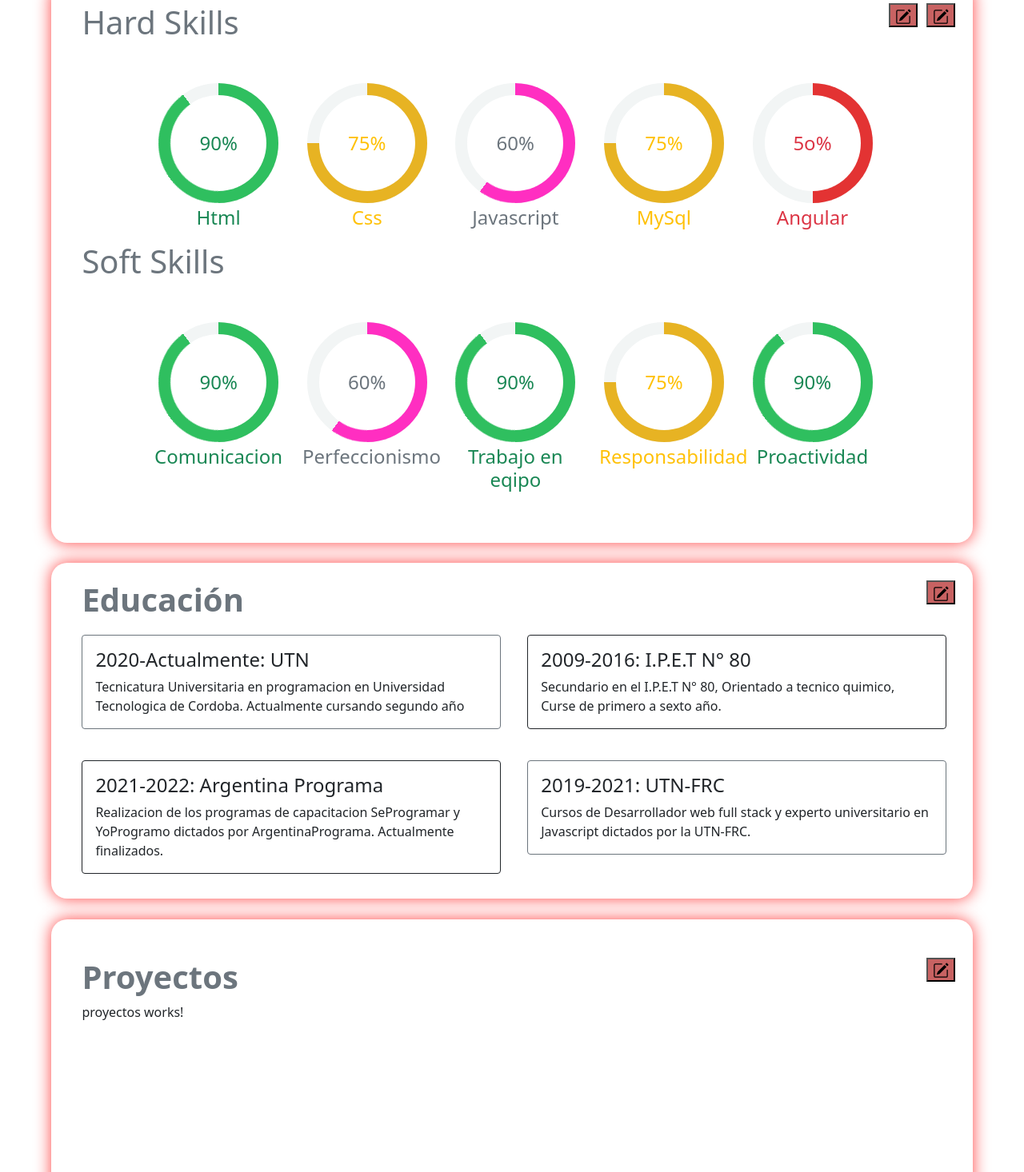
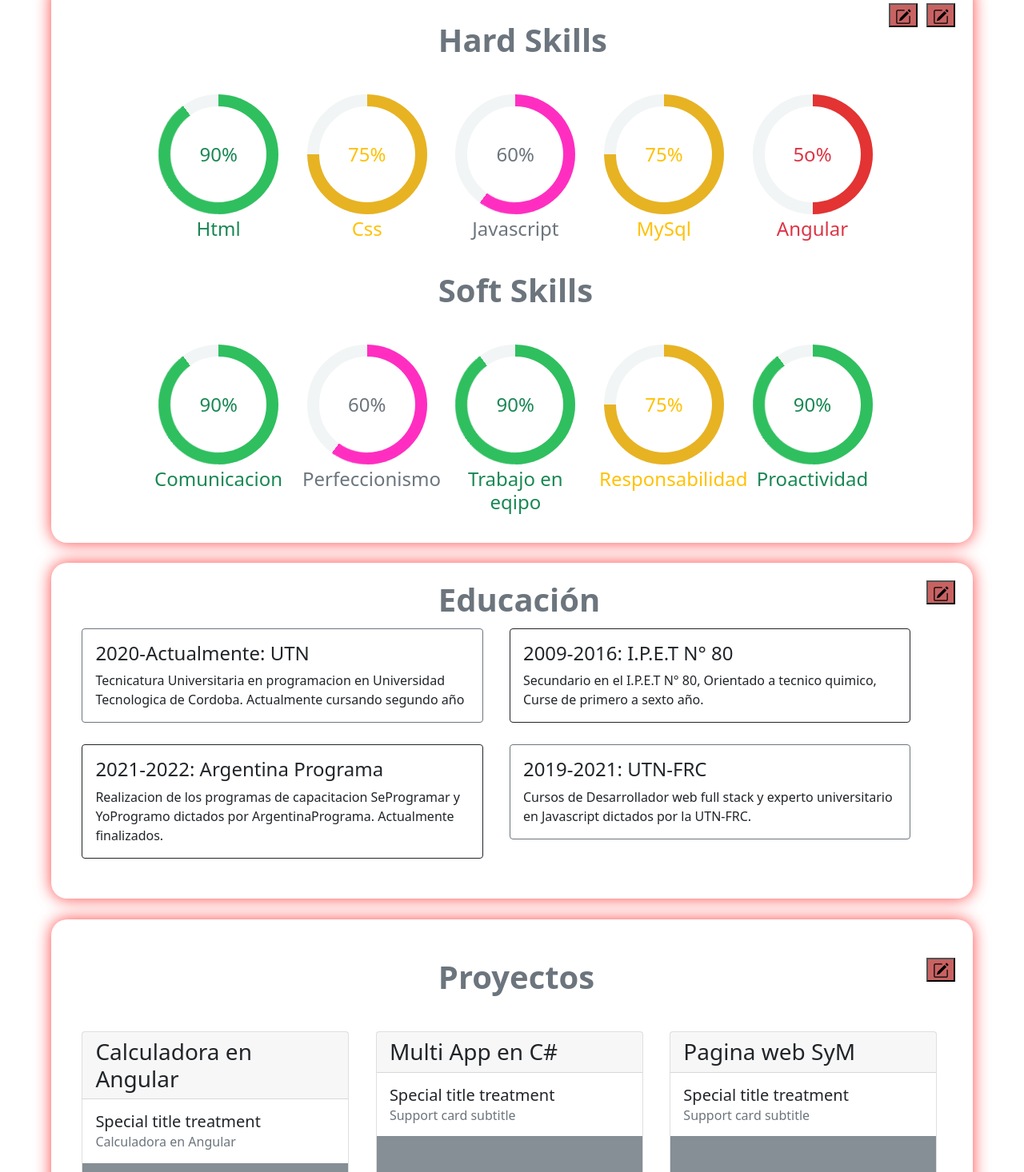
Before and after one commit to BrunoMalta98/PortafolioFrontEnd, an Angular app: page / in a window 1280 px wide. Shown: the part 1334-2800 px from the top of the page at 80% size. Built offline with nearby package versions, Linux system fonts and the light colour scheme.

Commit message:
version 3.0

```diff
--- a/src/app/acerca-de/acerca-de.component.css
+++ b/src/app/acerca-de/acerca-de.component.css
@@ -14,7 +14,7 @@
 }
 
 h1{
-
+    margin:auto;
     padding-top: 2%;
     font-size: 40px;
     font-weight: bold;
--- a/src/app/educacion/educacion.component.css
+++ b/src/app/educacion/educacion.component.css
@@ -1,4 +1,5 @@
 .containerEducacion{
+
 
 padding-left: 3%;
 margin-left: 5%;
@@ -14,7 +15,7 @@ border-radius: 20px;
 }
 
 h1{
-
+    margin:auto;
     padding-top: 2%;
     font-size: 40px;
     font-weight: bold;
--- a/src/app/educacion/educacion.component.html
+++ b/src/app/educacion/educacion.component.html
@@ -6,22 +6,21 @@
   </svg></button>
 
 <h1 class="text-secondary">Educación</h1>
-    <div class="card border-secondary mb-3" style="max-width: 47%;float: left;margin-top:1%;">
-
-        <div class="card-body">
-          <h4 class="card-title">2020-Actualmente: UTN</h4>
+    <div class="card border-secondary mb-3" style="max-width: 45%;float: left;margin-top:1%;">
+        <div class="card-body" >
+          <h4 class="card-title" >2020-Actualmente: UTN</h4>
           <p class="card-text">Tecnicatura Universitaria en programacion en Universidad Tecnologica de Cordoba. Actualmente cursando segundo año</p>
         </div>
       </div>
 
-      <div class="card border-dark mb-3" style="max-width: 47%;float: right;margin-right:3%;margin-top:1%;">
+      <div class="card border-dark mb-3" style="max-width: 45%;float: left;margin-left:3%;margin-top:1%;">
 
         <div class="card-body">
           <h4 class="card-title">2009-2016: I.P.E.T N° 80</h4>
           <p class="card-text">Secundario en el I.P.E.T N° 80, Orientado a tecnico quimico, Curse de primero a sexto año.</p>
         </div>
       </div>
-      <div class="card border-dark mb-3" style="max-width: 47%;float: left;margin-top:2%;">
+      <div class="card border-dark mb-3" style="max-width: 45%;float: left;margin-top:1%;">
 
         <div class="card-body">
           <h4 class="card-title">2021-2022: Argentina Programa</h4>
@@ -29,7 +28,7 @@
         </div>
       </div>
 
-      <div class="card border-secondary mb-3" style="max-width: 47%;float: right;margin-right:3%;margin-top:2%;">
+      <div class="card border-secondary mb-3" style="max-width: 45%;float: left;margin-left:3%;margin-top:1%">
 
         <div class="card-body">
           <h4 class="card-title">2019-2021: UTN-FRC</h4>
--- a/src/app/experiencia/experiencia.component.css
+++ b/src/app/experiencia/experiencia.component.css
@@ -5,6 +5,7 @@
     margin-top: 2%;
     width: 90%;
     height: 440px;
+    max-height: 100%;
     background-color:rgba(0, 0, 0, 0);
     box-shadow: 0 0 20px rgb(255, 68, 68);
     /*box-shadow: 0 0 20px #4f9;*/
@@ -14,7 +15,8 @@
     }
 
     h1{
-
+        margin:auto;
+        margin-bottom: 1%;
         padding-top: 2%;
         font-size: 40px;
         font-weight: bold;
--- a/src/app/experiencia/experiencia.component.html
+++ b/src/app/experiencia/experiencia.component.html
@@ -8,7 +8,10 @@
   <h1 class="text-secondary">Experiencia</h1>
 
   <div class="card border-secondary mb-3" style="width: 90%;float: left;margin-top:1%;">
-
+    <button class="btn-edicion" style="max-width: 5%; float: right;margin-left: 95%;"  hidden="true"><svg xmlns="http://www.w3.org/2000/svg" width="20" height="20" fill="currentColor" class="bi bi-pencil-square" viewBox="0 0 16 16">
+      <path d="M15.502 1.94a.5.5 0 0 1 0 .706L14.459 3.69l-2-2L13.502.646a.5.5 0 0 1 .707 0l1.293 1.293zm-1.75 2.456-2-2L4.939 9.21a.5.5 0 0 0-.121.196l-.805 2.414a.25.25 0 0 0 .316.316l2.414-.805a.5.5 0 0 0 .196-.12l6.813-6.814z"/>
+      <path fill-rule="evenodd" d="M1 13.5A1.5 1.5 0 0 0 2.5 15h11a1.5 1.5 0 0 0 1.5-1.5v-6a.5.5 0 0 0-1 0v6a.5.5 0 0 1-.5.5h-11a.5.5 0 0 1-.5-.5v-11a.5.5 0 0 1 .5-.5H9a.5.5 0 0 0 0-1H2.5A1.5 1.5 0 0 0 1 2.5v11z"/>
+    </svg></button>
     <div class="card-header">2018 - Actualmente</div>
     <div class="card-body">
       <h4 class="card-title">Dessarrollo y mantenimiento de pagina web para SyM</h4>
@@ -17,6 +20,10 @@
   </div>
 
   <div class="card border-dark mb-3" style="width: 90%;float: left;margin-top:1%;">
+    <button class="btn-edicion" style="max-width: 5%; float: right;margin-left: 95%;" hidden="true"><svg xmlns="http://www.w3.org/2000/svg" width="20" height="20" fill="currentColor" class="bi bi-pencil-square" viewBox="0 0 16 16">
+      <path d="M15.502 1.94a.5.5 0 0 1 0 .706L14.459 3.69l-2-2L13.502.646a.5.5 0 0 1 .707 0l1.293 1.293zm-1.75 2.456-2-2L4.939 9.21a.5.5 0 0 0-.121.196l-.805 2.414a.25.25 0 0 0 .316.316l2.414-.805a.5.5 0 0 0 .196-.12l6.813-6.814z"/>
+      <path fill-rule="evenodd" d="M1 13.5A1.5 1.5 0 0 0 2.5 15h11a1.5 1.5 0 0 0 1.5-1.5v-6a.5.5 0 0 0-1 0v6a.5.5 0 0 1-.5.5h-11a.5.5 0 0 1-.5-.5v-11a.5.5 0 0 1 .5-.5H9a.5.5 0 0 0 0-1H2.5A1.5 1.5 0 0 0 1 2.5v11z"/>
+    </svg></button>
         <div class="card-header">2022 - Actualmente</div>
           <div class="card-body">
             <h4 class="card-title">Encargado Cine Berrotaran</h4>
--- a/src/app/habilidades/habilidades.component.css
+++ b/src/app/habilidades/habilidades.component.css
@@ -10,6 +10,15 @@
     border-radius: 20px;
 }
 
+h1{
+    margin:auto;
+    padding-top: 2%;
+    font-size: 40px;
+    font-weight: bold;
+    width:20%;
+
+
+}
 .btn-edicion{
     float: right;
     margin-right:2%;
--- a/src/app/proyectos/proyectos.component.css
+++ b/src/app/proyectos/proyectos.component.css
@@ -1,6 +1,6 @@
 .skills{
     background-color: rgba(0, 0, 0, 0);
-    height:700px;
+    height:650px;
     width: 90%;
     margin-top: 2%;
     margin-left: 5%;
@@ -12,6 +12,7 @@
 
 h1{
 
+    margin:auto;
     padding-top: 2%;
     font-size: 40px;
     font-weight: bold;
--- a/src/app/proyectos/proyectos.component.html
+++ b/src/app/proyectos/proyectos.component.html
@@ -7,8 +7,63 @@
 
     <h1 class="text-secondary">Proyectos</h1>
 
-    <p>proyectos works!</p>
+    <div class="card mb-3" style="max-width: 30%;float: left;margin-right:3%;margin-top: 4%;">
+      <button class="btn-edicion" style="max-width: 10%; float: right;margin-left: 90%;" hidden="true"><svg xmlns="http://www.w3.org/2000/svg" width="20" height="20" fill="currentColor" class="bi bi-pencil-square" viewBox="0 0 16 16">
+        <path d="M15.502 1.94a.5.5 0 0 1 0 .706L14.459 3.69l-2-2L13.502.646a.5.5 0 0 1 .707 0l1.293 1.293zm-1.75 2.456-2-2L4.939 9.21a.5.5 0 0 0-.121.196l-.805 2.414a.25.25 0 0 0 .316.316l2.414-.805a.5.5 0 0 0 .196-.12l6.813-6.814z"/>
+        <path fill-rule="evenodd" d="M1 13.5A1.5 1.5 0 0 0 2.5 15h11a1.5 1.5 0 0 0 1.5-1.5v-6a.5.5 0 0 0-1 0v6a.5.5 0 0 1-.5.5h-11a.5.5 0 0 1-.5-.5v-11a.5.5 0 0 1 .5-.5H9a.5.5 0 0 0 0-1H2.5A1.5 1.5 0 0 0 1 2.5v11z"/>
+      </svg></button>
+      <h3 class="card-header" >Calculadora en Angular</h3>
+      <div class="card-body">
+        <h5 class="card-title">Special title treatment</h5>
+        <h6 class="card-subtitle text-muted">Calculadora en Angular</h6>
+      </div>
+      <svg xmlns="http://www.w3.org/2000/svg" class="d-block user-select-none" width="100%" height="200" aria-label="Placeholder: Image cap" focusable="false" role="img" preserveAspectRatio="xMidYMid slice" viewBox="0 0 318 180" style="font-size:1.125rem;text-anchor:middle">
+        <rect width="100%" height="100%" fill="#868e96"></rect>
+        <text x="50%" y="50%" fill="#dee2e6" dy=".3em">Image cap</text>
+      </svg>
+      <div class="card-body">
+        <p class="card-text">Some quick example text to build on the card title and make up the bulk of the card's content.</p>
+      </div>
+    </div>
 
+    <div class="card mb-3" style="max-width: 30%; float:left;margin-right:3%;margin-top: 4%;">
+      <button class="btn-edicion" style="max-width: 10%; float: right;margin-left: 90%;" hidden="true"><svg xmlns="http://www.w3.org/2000/svg" width="20" height="20" fill="currentColor" class="bi bi-pencil-square" viewBox="0 0 16 16">
+        <path d="M15.502 1.94a.5.5 0 0 1 0 .706L14.459 3.69l-2-2L13.502.646a.5.5 0 0 1 .707 0l1.293 1.293zm-1.75 2.456-2-2L4.939 9.21a.5.5 0 0 0-.121.196l-.805 2.414a.25.25 0 0 0 .316.316l2.414-.805a.5.5 0 0 0 .196-.12l6.813-6.814z"/>
+        <path fill-rule="evenodd" d="M1 13.5A1.5 1.5 0 0 0 2.5 15h11a1.5 1.5 0 0 0 1.5-1.5v-6a.5.5 0 0 0-1 0v6a.5.5 0 0 1-.5.5h-11a.5.5 0 0 1-.5-.5v-11a.5.5 0 0 1 .5-.5H9a.5.5 0 0 0 0-1H2.5A1.5 1.5 0 0 0 1 2.5v11z"/>
+      </svg></button>
+      <h3 class="card-header">Multi App en C#</h3>
+      <div class="card-body">
+        <h5 class="card-title">Special title treatment</h5>
+        <h6 class="card-subtitle text-muted">Support card subtitle</h6>
+      </div>
+      <svg xmlns="http://www.w3.org/2000/svg" class="d-block user-select-none" width="100%" height="200" aria-label="Placeholder: Image cap" focusable="false" role="img" preserveAspectRatio="xMidYMid slice" viewBox="0 0 318 180" style="font-size:1.125rem;text-anchor:middle">
+        <rect width="100%" height="100%" fill="#868e96"></rect>
+        <text x="50%" y="50%" fill="#dee2e6" dy=".3em">Image cap</text>
+      </svg>
+      <div class="card-body">
+        <p class="card-text">Some quick example text to build on the card title and make up the bulk of the card's content.</p>
+      </div>
+    </div>
+
+    <div class="card mb-3" style="max-width: 30%; float: left;margin-top: 4%; ">
+
+      <button class="btn-edicion" style="max-width: 10%; float: right;margin-left: 90%;" hidden="true"><svg xmlns="http://www.w3.org/2000/svg" width="20" height="20" fill="currentColor" class="bi bi-pencil-square" viewBox="0 0 16 16">
+        <path d="M15.502 1.94a.5.5 0 0 1 0 .706L14.459 3.69l-2-2L13.502.646a.5.5 0 0 1 .707 0l1.293 1.293zm-1.75 2.456-2-2L4.939 9.21a.5.5 0 0 0-.121.196l-.805 2.414a.25.25 0 0 0 .316.316l2.414-.805a.5.5 0 0 0 .196-.12l6.813-6.814z"/>
+        <path fill-rule="evenodd" d="M1 13.5A1.5 1.5 0 0 0 2.5 15h11a1.5 1.5 0 0 0 1.5-1.5v-6a.5.5 0 0 0-1 0v6a.5.5 0 0 1-.5.5h-11a.5.5 0 0 1-.5-.5v-11a.5.5 0 0 1 .5-.5H9a.5.5 0 0 0 0-1H2.5A1.5 1.5 0 0 0 1 2.5v11z"/>
+      </svg></button>
+      <h3 class="card-header" >Pagina web SyM</h3>
+      <div class="card-body">
+        <h5 class="card-title">Special title treatment</h5>
+        <h6 class="card-subtitle text-muted">Support card subtitle</h6>
+      </div>
+      <svg xmlns="http://www.w3.org/2000/svg" class="d-block user-select-none" width="100%" height="200" aria-label="Placeholder: Image cap" focusable="false" role="img" preserveAspectRatio="xMidYMid slice" viewBox="0 0 318 180" style="font-size:1.125rem;text-anchor:middle">
+        <rect width="100%" height="100%" fill="#868e96"></rect>
+        <text x="50%" y="50%" fill="#dee2e6" dy=".3em">Image cap</text>
+      </svg>
+      <div class="card-body">
+        <p class="card-text">Some quick example text to build on the card title and make up the bulk of the card's content.</p>
+      </div>
+    </div>
 
 
 
```
